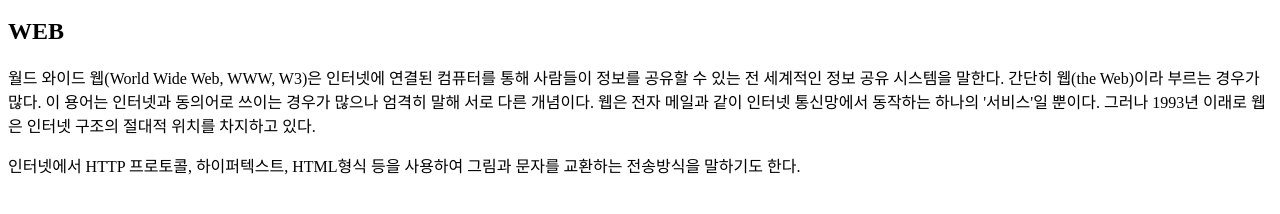
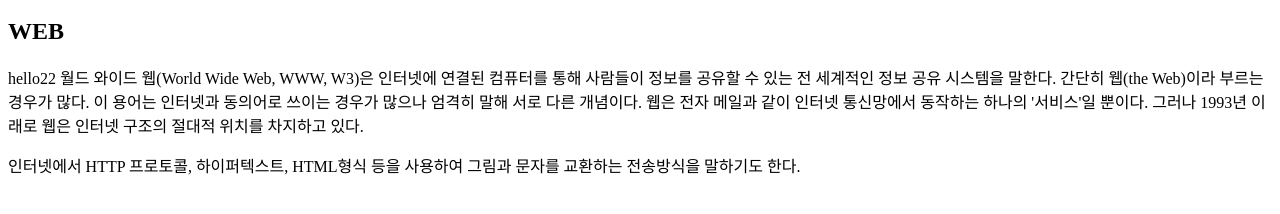
Before and after one commit to Bychel/my-first-web-site, a plain HTML site: page index.html in a window 1280 px wide. Shown: the part 136-350 px from the top of the page. Drawn offline with Linux system fonts and the light colour scheme.

Commit message:
Add files via upload

```diff
--- a/index.html
+++ b/index.html
@@ -14,7 +14,8 @@
 
     <h2>WEB</h2>
     <p>
-        월드 와이드 웹(World Wide Web, WWW, W3)은 인터넷에 연결된 컴퓨터를 통해 사람들이 정보를 공유할 수 있는 전 세계적인 정보 공유 시스템을 말한다. 간단히 웹(the Web)이라 부르는 경우가 많다. 이 용어는 인터넷과 동의어로 쓰이는 경우가 많으나 엄격히 말해 서로 다른 개념이다. 웹은 전자 메일과 같이 인터넷 통신망에서 동작하는 하나의 '서비스'일 뿐이다. 그러나 1993년 이래로 웹은 인터넷 구조의 절대적 위치를 차지하고 있다.
+        hello22
+         월드 와이드 웹(World Wide Web, WWW, W3)은 인터넷에 연결된 컴퓨터를 통해 사람들이 정보를 공유할 수 있는 전 세계적인 정보 공유 시스템을 말한다. 간단히 웹(the Web)이라 부르는 경우가 많다. 이 용어는 인터넷과 동의어로 쓰이는 경우가 많으나 엄격히 말해 서로 다른 개념이다. 웹은 전자 메일과 같이 인터넷 통신망에서 동작하는 하나의 '서비스'일 뿐이다. 그러나 1993년 이래로 웹은 인터넷 구조의 절대적 위치를 차지하고 있다.
     </p>
     <p>
         인터넷에서 HTTP 프로토콜, 하이퍼텍스트, HTML형식 등을 사용하여 그림과 문자를 교환하는 전송방식을 말하기도 한다.
```
